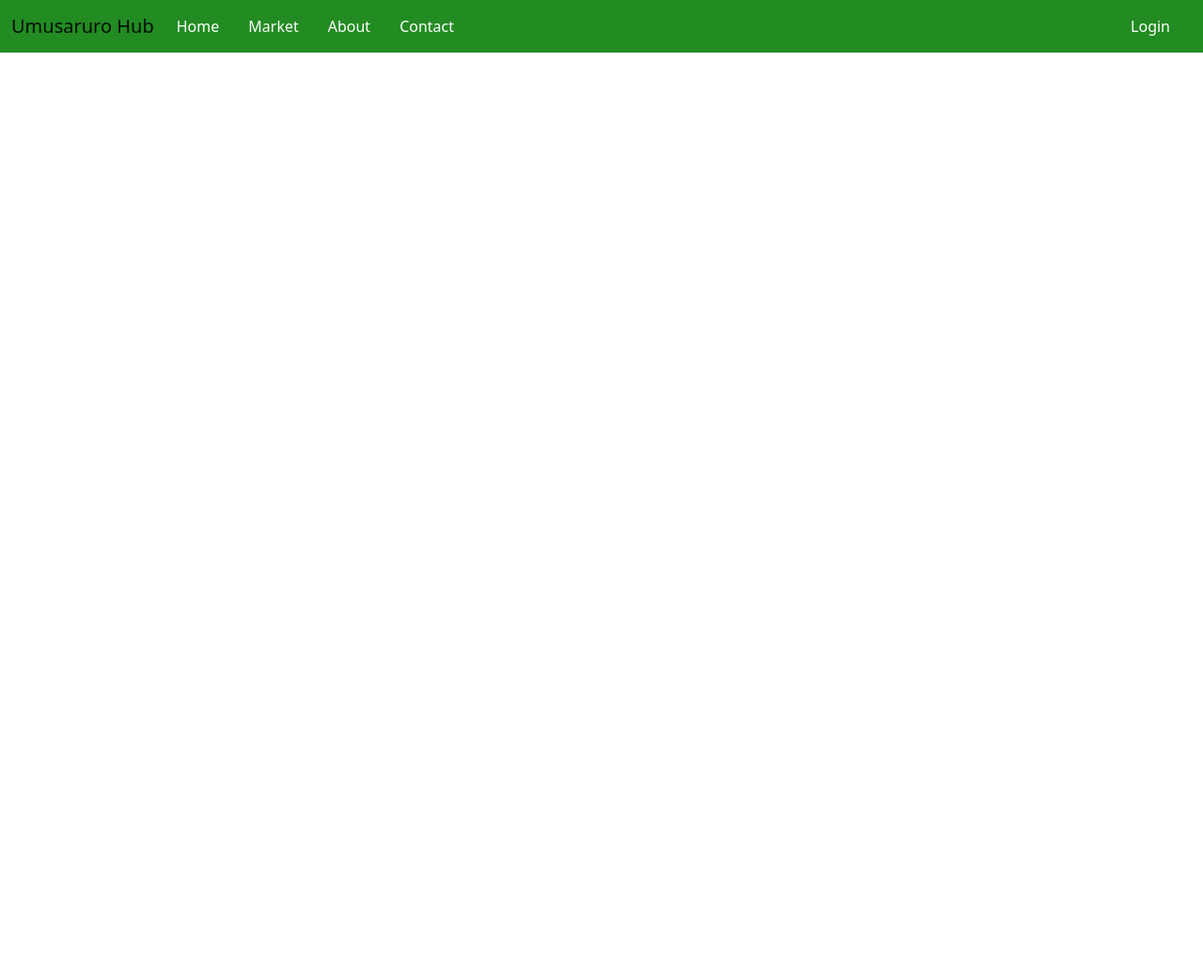
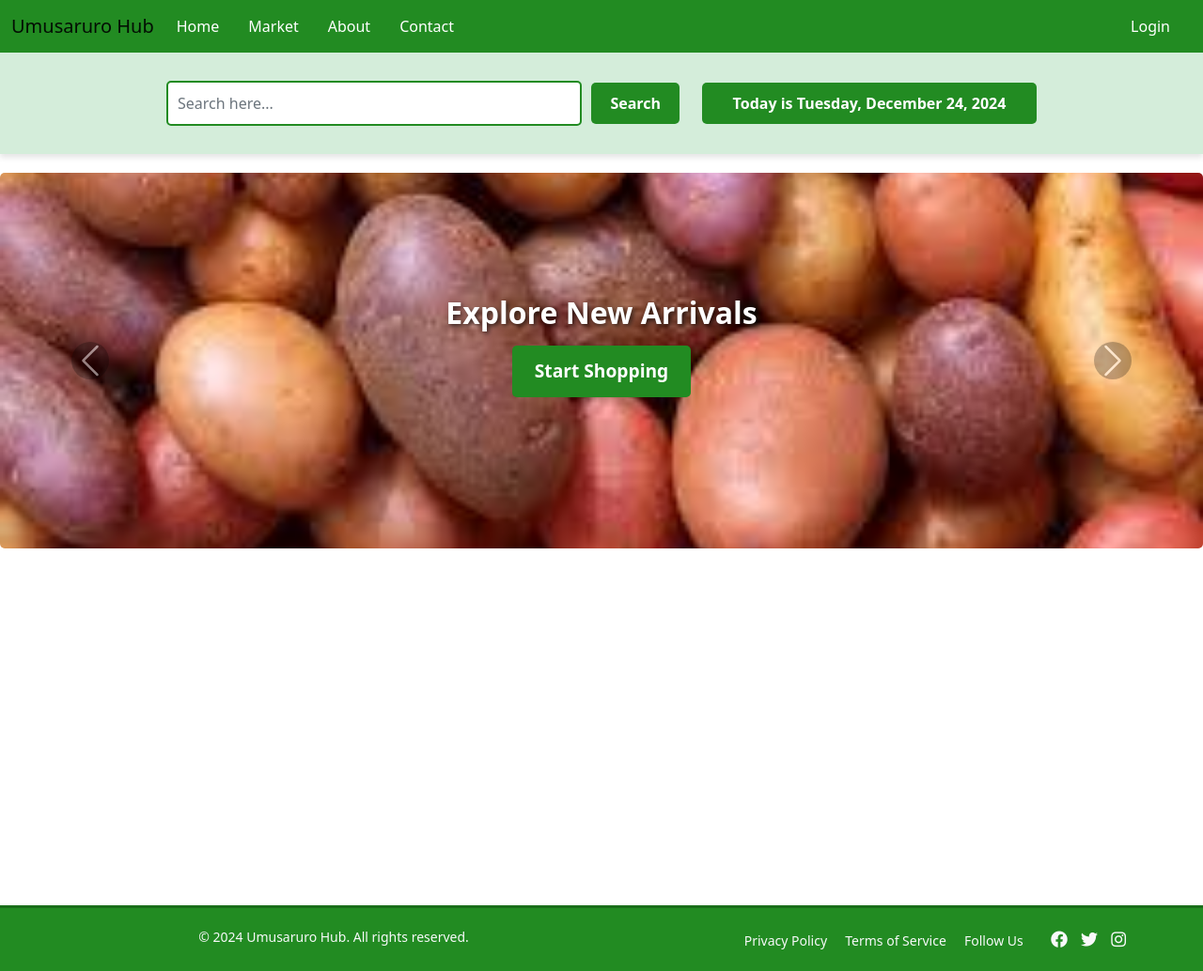
Before and after one commit to jeid12/umusaruro-fe, a website built with Vite: page index.html in a window 1280 px wide. Shown: the whole page at 94% size. Before the commit the page ends 800 px from the top, so only its background shows below. Built offline with nearby package versions, Linux system fonts and the light colour scheme.

Commit message:
added feauture

```diff
--- a/index.html
+++ b/index.html
@@ -5,12 +5,21 @@
     <link rel="icon" type="image/svg+xml" href="/vite.svg" />
     <meta name="viewport" content="width=device-width, initial-scale=1.0" />
     <link rel="stylesheet" href="./src/style.css" />
+    <link href="https://cdnjs.cloudflare.com/ajax/libs/font-awesome/5.15.4/css/all.min.css" rel="stylesheet">
+
     <link href="https://cdn.jsdelivr.net/npm/bootstrap@5.0.2/dist/css/bootstrap.min.css" rel="stylesheet" integrity="sha384-EVSTQN3/azprG1Anm3QDgpJLIm9Nao0Yz1ztcQTwFspd3yD65VohhpuuCOmLASjC" crossorigin="anonymous">
     <title>Umusaruro Hub</title>
   </head>
   <body>
-    <div id="app">
-        <div id="navbar"></div>
+    <div id="app" class="app">
+        <div id="navbar">
+
+        </div>
+        <div id="search"></div>
+        <div id="content" class="content">
+          <div id="slider"></div>
+        </div>
+        <div id="footer"></div>
     </div>
 
     <script type="module" src="./src/main.js"></script>
--- a/src/components/Footer.js
+++ b/src/components/Footer.js
@@ -0,0 +1,25 @@
+const Footer = () => {
+    return `
+        <footer class="footer bg-light-green">
+            <div class="container">
+                <div class="row">
+                    <div class="col-md-6">
+                        <p>&copy; 2024 Umusaruro Hub. All rights reserved.</p>
+                    </div>
+                    <div class="col-md-6 text-md-end">
+                        <a href="#" class="footer-link">Privacy Policy</a>
+                        <a href="#" class="footer-link">Terms of Service</a>
+                        <a href="#" class="footer-link">Follow Us</a>
+                        <span class="social-icons">
+                            <a href="#" class="social-icon"><i class="fab fa-facebook"></i></a>
+                            <a href="#" class="social-icon"><i class="fab fa-twitter"></i></a>
+                            <a href="#" class="social-icon"><i class="fab fa-instagram"></i></a>
+                        </span>
+                    </div>
+                </div>
+            </div>
+        </footer>
+    `;
+};
+
+export { Footer };
--- a/src/components/Navbar.js
+++ b/src/components/Navbar.js
@@ -2,7 +2,7 @@ const Navbar = () => {
     return `
        <nav class="navbar navbar-expand-lg navbar-light custom-bg sticky-top">
           <div class="container-fluid">
-              <a class="navbar-brand" href="#">Umusaruro Hub</a>
+              <a class="navbar-brand" href="../../index.html">Umusaruro Hub</a>
               <button class="navbar-toggler" type="button" data-bs-toggle="collapse" data-bs-target="#navbarSupportedContent"
                   aria-controls="navbarSupportedContent" aria-expanded="false" aria-label="Toggle navigation">
                   <span class="navbar-toggler-icon"></span>
--- /dev/null
+++ b/src/components/SearchSection.js
@@ -0,0 +1,29 @@
+const SearchSection = () => {
+    const currentDate = new Date().toLocaleDateString('en-us', {
+        weekday: 'long',
+        year: 'numeric',
+        month: 'long',
+        day: 'numeric',
+    });
+    return `
+        <section class="search-section">
+            <div class="container">
+                <div class="row align-items-center justify-content-center">
+                    <!-- Search Input and Button -->
+                    <div class="col-md-6">
+                        <div class="search-container">
+                            <input type="text" class="form-control search-input" placeholder="Search here...">
+                            <button class="btn btn-primary search-button">Search</button>
+                        </div>
+                    </div>
+                    <!-- Date Button -->
+                    <div class="col-md-4">
+                        <button class="btn btn-date w-100">Today is ${currentDate}</button>
+                    </div>
+                </div>
+            </div>
+        </section>
+    `;
+};
+
+export { SearchSection };
--- /dev/null
+++ b/src/components/SlidingPhotosSection.js
@@ -0,0 +1,45 @@
+const SlidingPhotosSection = () => {
+    return `
+        <section class="sliding-photos-section">
+            <div id="carouselExample" class="carousel slide" data-bs-ride="carousel" data-bs-interval="3000">
+                <div class="carousel-inner">
+                    <!-- Slide 1 -->
+                    <div class="carousel-item active">
+                        <img src="../../matoke.jpg" class="d-block w-100" alt="Slide 1">
+                        <div class="carousel-caption">
+                            <h3>Shop the Best Deals</h3>
+                            <button class="btn btn-primary">Start Shopping</button>
+                        </div>
+                    </div>
+                    <!-- Slide 2 -->
+                    <div class="carousel-item">
+                        <img src="../../potato.jpg" class="d-block w-100" alt="Slide 2">
+                        <div class="carousel-caption">
+                            <h3>Explore New Arrivals</h3>
+                            <button class="btn btn-primary">Start Shopping</button>
+                        </div>
+                    </div>
+                    <!-- Slide 3 -->
+                    <div class="carousel-item">
+                        <img src="../../wheat.jpg" class="d-block w-100" alt="Slide 3">
+                        <div class="carousel-caption">
+                            <h3>Exclusive Offers Await</h3>
+                            <button class="btn btn-primary">Start Shopping</button>
+                        </div>
+                    </div>
+                </div>
+                <!-- Carousel Controls -->
+                <button class="carousel-control-prev" type="button" data-bs-target="#carouselExample" data-bs-slide="prev">
+                    <span class="carousel-control-prev-icon" aria-hidden="true"></span>
+                    <span class="visually-hidden">Previous</span>
+                </button>
+                <button class="carousel-control-next" type="button" data-bs-target="#carouselExample" data-bs-slide="next">
+                    <span class="carousel-control-next-icon" aria-hidden="true"></span>
+                    <span class="visually-hidden">Next</span>
+                </button>
+            </div>
+        </section>
+    `;
+};
+
+export { SlidingPhotosSection };
--- a/src/main.js
+++ b/src/main.js
@@ -1,5 +1,24 @@
-import {Navbar} from "./components/navBar.js";
+import {Navbar} from "./components/Navbar.js";
+import {Footer} from "./components/Footer.js";
+import {SearchSection} from "./components/SearchSection.js";
+import {SlidingPhotosSection} from "./components/SlidingPhotosSection.js";
 const navbar = document.getElementById("navbar");
 if(navbar){
     navbar.innerHTML = Navbar();
 }
+
+
+const footer = document.getElementById("footer");
+if(footer){
+    footer.innerHTML = Footer();
+}
+
+const searchSection = document.getElementById("search");
+if(searchSection){
+    searchSection.innerHTML = SearchSection();
+}
+
+const photo =document.getElementById("slider");
+if(photo){
+    photo.innerHTML = SlidingPhotosSection();
+}
--- a/src/style.css
+++ b/src/style.css
@@ -2,6 +2,11 @@
     margin: 0;
     padding: 0;
     box-sizing: border-box;
+}
+.app{
+    display: flex;
+    flex-direction: column;
+    min-height: 100vh;
 }
 .navbar-nav .nav-link {
     margin-right: 25px; /* Adds space between links */
@@ -31,3 +36,195 @@
 .navbar-toggler-icon {
     background-color: white; /* Ensure the toggler icon is visible */
 }
+/*footer*/
+
+
+/* Footer */
+.footer {
+    background-color: #228B22; /* Grass green */
+    color: white;
+    padding: 20px 0;
+    text-align: center;
+    border-top: 3px solid #1a6e1a; /* Darker green top border */
+}
+
+.footer p {
+    margin: 0;
+    font-size: 14px;
+    color: #f8f9fa;
+}
+
+.footer-link {
+    color: #f8f9fa;
+    margin-right: 15px;
+    text-decoration: none;
+    font-size: 14px;
+}
+
+.footer-link:hover {
+    color: #d4edda;
+}
+
+.social-icons .social-icon {
+    color: #f8f9fa;
+    margin-left: 10px;
+    font-size: 18px;
+    text-decoration: none;
+}
+
+.social-icons .social-icon:hover {
+    color: #d4edda;
+}
+
+/* Responsive Design for Footer */
+@media (max-width: 768px) {
+    .footer {
+        text-align: center;
+    }
+
+    .social-icons {
+        margin-top: 10px;
+    }
+}
+
+/* Search Section */
+.search-section {
+    background-color: #d4edda; /* Light green background */
+    padding: 30px 0;
+    text-align: center;
+    box-shadow: 0 4px 6px rgba(0, 0, 0, 0.1); /* Subtle shadow */
+}
+
+/* Search Container */
+.search-container {
+    display: flex; /* Flexbox for alignment */
+    align-items: center; /* Center vertically */
+    gap: 10px; /* Spacing between input and button */
+}
+
+/* Input Field */
+.search-input {
+    flex: 1; /* Take up available space */
+    padding: 10px;
+    border: 2px solid #228B22; /* Grass green border */
+    border-radius: 5px;
+    font-size: 16px;
+}
+
+/* Search Button */
+.search-button {
+    background-color: #228B22; /* Grass green */
+    color: white;
+    border: none;
+    padding: 10px 20px;
+    border-radius: 5px;
+    font-size: 16px;
+    font-weight: bold;
+    cursor: pointer;
+    transition: background-color 0.3s ease;
+}
+
+.search-button:hover {
+    background-color: #1a6e1a; /* Darker green on hover */
+}
+
+/* Date Button */
+.btn-date {
+    background-color: #228B22; /* Grass green */
+    color: white;
+    border: none;
+    padding: 10px;
+    border-radius: 5px;
+    font-size: 16px;
+    font-weight: bold;
+    cursor: pointer;
+    transition: background-color 0.3s ease;
+}
+
+.btn-date:hover {
+    background-color: #1a6e1a; /* Darker green on hover */
+}
+
+/* Responsive Design */
+@media (max-width: 768px) {
+    .search-container {
+        flex-direction: column; /* Stack input and button vertically */
+        gap: 10px; /* Add spacing for stacked items */
+    }
+}
+
+.content{
+    min-height: 100vh;
+}
+
+/* Sliding Photos Section */
+/* Sliding Photos Section */
+.sliding-photos-section {
+    margin-top: 20px;
+    position: relative;
+}
+
+.carousel-inner img {
+    height: 400px;
+    object-fit: cover;
+    border-radius: 5px;
+}
+
+.carousel-caption {
+    position: absolute;
+    top: 50%;
+    left: 50%;
+    transform: translate(-50%, -50%);
+    text-align: center;
+    color: white;
+}
+
+.carousel-caption h3 {
+    font-size: 24px;
+    font-weight: bold;
+    margin-bottom: 15px;
+    text-shadow: 2px 2px 5px rgba(0, 0, 0, 0.7);
+}
+
+.carousel-caption .btn {
+    background-color: #228B22; /* Grass green */
+    color: white;
+    padding: 10px 20px;
+    border: none;
+    font-size: 16px;
+    font-weight: bold;
+    border-radius: 5px;
+    transition: background-color 0.3s ease;
+}
+
+.carousel-caption .btn:hover {
+    background-color: #1a6e1a; /* Darker green on hover */
+}
+
+/* Carousel Controls */
+.carousel-control-prev-icon,
+.carousel-control-next-icon {
+    background-color: rgba(0, 0, 0, 0.5);
+    border-radius: 50%;
+    width: 40px;
+    height: 40px;
+}
+
+.sliding-photos-section .carousel-caption {
+    position: absolute;
+    top: 50%;
+    left: 50%;
+    transform: translate(-50%, -50%);
+    text-align: center;
+    color: #fff;
+}
+
+.sliding-photos-section .carousel-caption h3 {
+    font-size: 2rem;
+    margin-bottom: 1rem;
+}
+
+.sliding-photos-section .carousel-caption button {
+    font-size: 1.2rem;
+    padding: 0.8rem 1.5rem;
+}
```
Also changed, not shown: public/matoke.jpg (added), public/potato.jpg (added), public/wheat.jpg (added).
